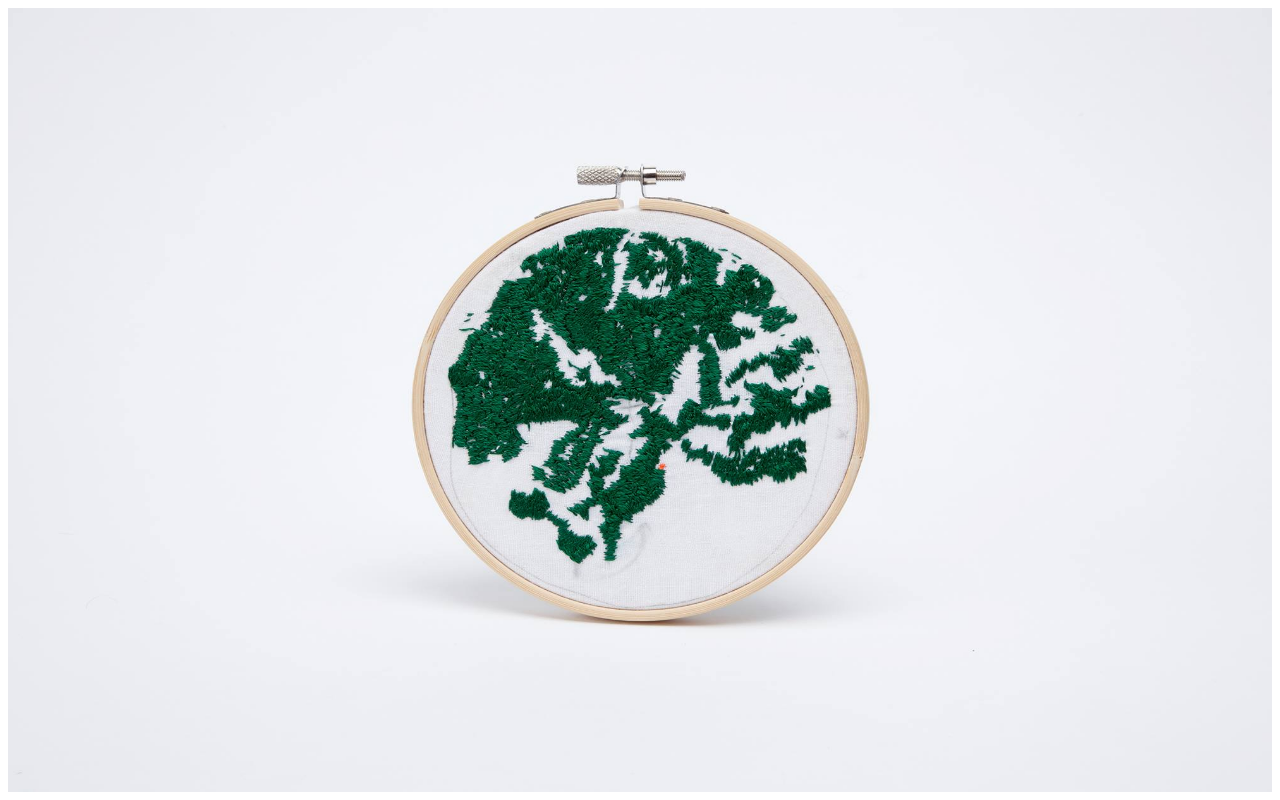
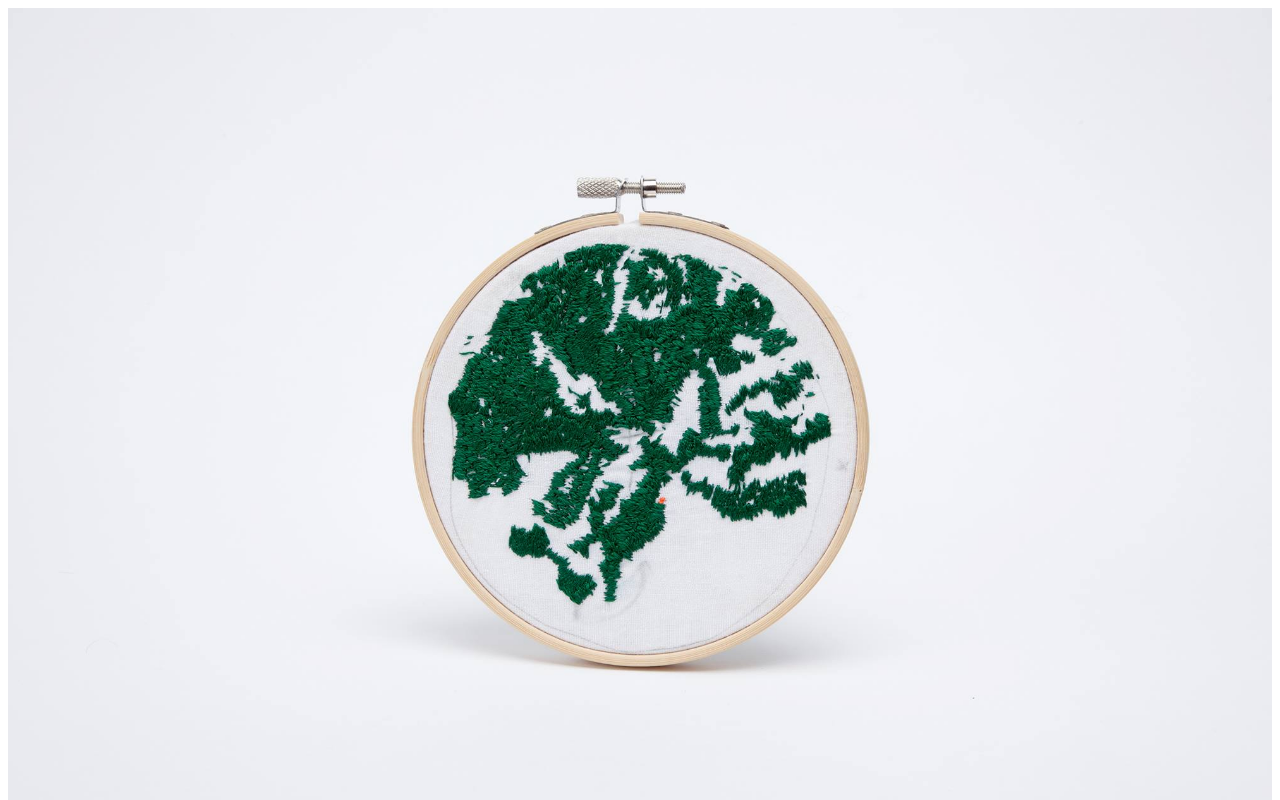
Before and after one commit to adamouelena/adamouelena.github.io, a plain HTML site: page index.html in a window 1280 px wide. Shown: the top 800 px of the page. Drawn offline with Linux system fonts and the light colour scheme.

Commit message:
Update index.html

```diff
--- a/index.html
+++ b/index.html
@@ -25,7 +25,7 @@
 
 <body>
 
-		<img src="data/welcome.jpg" alt="welcome" height="100%" width="100%">
+		<img src="data/welcome.jpg" alt="welcome" height="auto" width="100%">
 
 	<div id="welcome">
 
```
